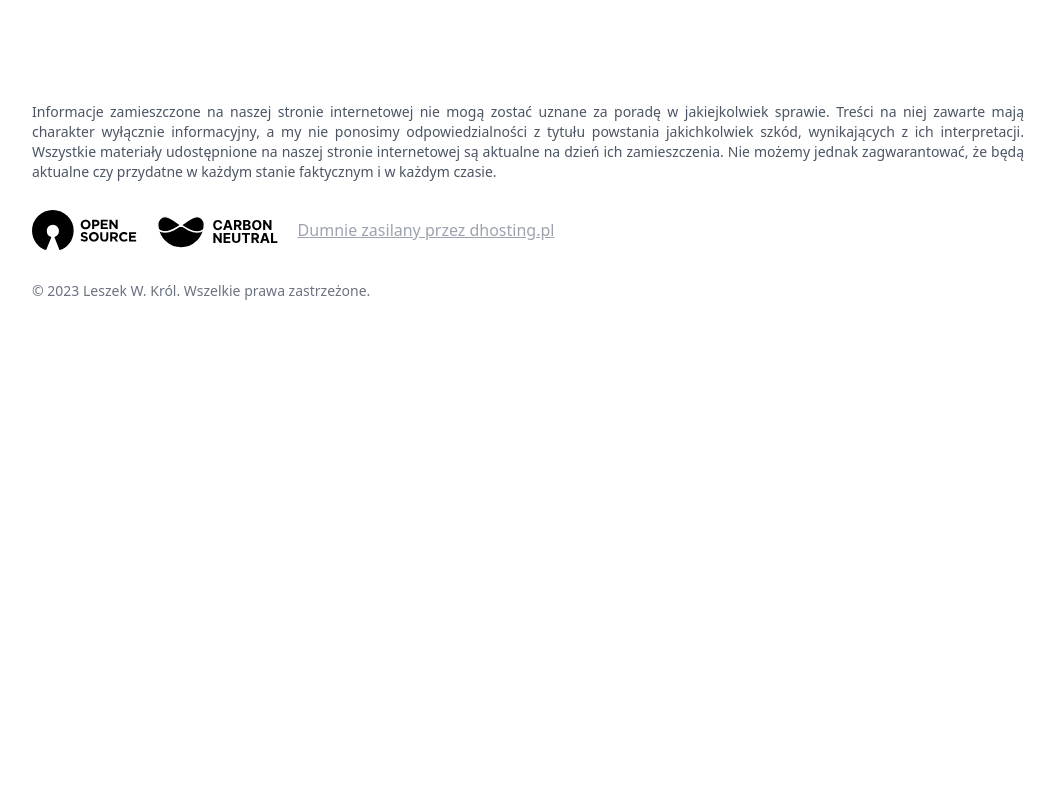
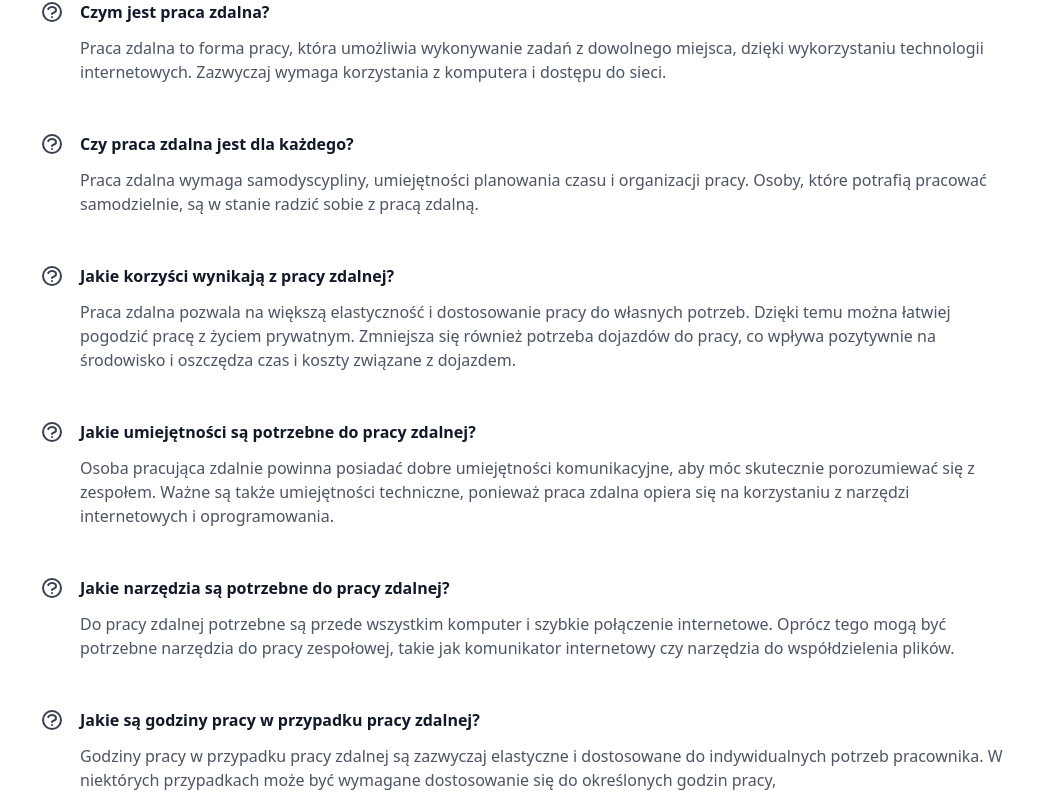
Before and after one commit to leszekkrol/4dnipracy.pl, a Nuxt app: page /faq in a window 1280 px wide. Shown: the part 774-1580 px from the top of the page, without its empty margins (112-1167 px from the left). Before the commit the page ends 1172 px from the top, so only its background shows below. Built offline with nearby package versions, Linux system fonts and the light colour scheme; no server answers.

Commit message:
:construction: Working on FAQu

```diff
--- a/pages/faq.vue
+++ b/pages/faq.vue
@@ -1,8 +1,101 @@
 <template>
-  <div>
-    <h2 class="mb-5 text-3xl md:text-4xl font-bold tracking-tight">FAQu</h2>
-    <p class="leading-30 xs:leading-22">
-      W budowie
-    </p>
-  </div>
+  <section class="px-4 mx-auto max-w-7xl md:px-2">
+    <h1 class="mb-12 text-xl font-bold text-left md:text-3xl md:text-center">Najczęściej zadawane pytania</h1>
+    <div class="flex items-start justify-start mb-12">
+      <svg fill="none" viewBox="0 0 24 24" stroke="currentColor" class="flex-none w-6 h-6 mr-4 text-gray-700" aria-hidden="true">
+        <path
+          stroke-linecap="round"
+          stroke-linejoin="round"
+          stroke-width="2"
+          d="M8.228 9c.549-1.165 2.03-2 3.772-2 2.21 0 4 1.343 4 3 0 1.4-1.278 2.575-3.006 2.907-.542.104-.994.54-.994 1.093m0 3h.01M21 12a9 9 0 11-18 0 9 9 0 0118 0z"
+        ></path>
+      </svg>
+      <div>
+        <p class="mt-0 mb-3 font-semibold text-gray-900">Czym jest praca zdalna?</p>
+        <p class="text-gray-600">
+          Praca zdalna to forma pracy, która umożliwia wykonywanie zadań z dowolnego miejsca, dzięki wykorzystaniu technologii internetowych. Zazwyczaj wymaga korzystania z komputera i dostępu do sieci.
+        </p>
+      </div>
+    </div>
+    <div class="flex items-start justify-start mb-12">
+      <svg fill="none" viewBox="0 0 24 24" stroke="currentColor" class="flex-none w-6 h-6 mr-4 text-gray-700" aria-hidden="true">
+        <path
+          stroke-linecap="round"
+          stroke-linejoin="round"
+          stroke-width="2"
+          d="M8.228 9c.549-1.165 2.03-2 3.772-2 2.21 0 4 1.343 4 3 0 1.4-1.278 2.575-3.006 2.907-.542.104-.994.54-.994 1.093m0 3h.01M21 12a9 9 0 11-18 0 9 9 0 0118 0z"
+        ></path>
+      </svg>
+      <div>
+        <p class="mt-0 mb-3 font-semibold text-gray-900">Czy praca zdalna jest dla każdego?</p>
+        <p class="text-gray-600">
+          Praca zdalna wymaga samodyscypliny, umiejętności planowania czasu i organizacji pracy. Osoby, które potrafią pracować samodzielnie, są w stanie radzić sobie z pracą zdalną.
+        </p>
+      </div>
+    </div>
+    <div class="flex items-start justify-start mb-12">
+      <svg fill="none" viewBox="0 0 24 24" stroke="currentColor" class="flex-none w-6 h-6 mr-4 text-gray-700" aria-hidden="true">
+        <path
+          stroke-linecap="round"
+          stroke-linejoin="round"
+          stroke-width="2"
+          d="M8.228 9c.549-1.165 2.03-2 3.772-2 2.21 0 4 1.343 4 3 0 1.4-1.278 2.575-3.006 2.907-.542.104-.994.54-.994 1.093m0 3h.01M21 12a9 9 0 11-18 0 9 9 0 0118 0z"
+        ></path>
+      </svg>
+      <div>
+        <p class="mt-0 mb-3 font-semibold text-gray-900">Jakie korzyści wynikają z pracy zdalnej?</p>
+        <p class="text-gray-600">
+          Praca zdalna pozwala na większą elastyczność i dostosowanie pracy do własnych potrzeb. Dzięki temu można łatwiej pogodzić pracę z życiem prywatnym. Zmniejsza się również potrzeba dojazdów do pracy, co wpływa pozytywnie na środowisko i oszczędza czas i koszty związane z dojazdem.
+        </p>
+      </div>
+    </div>
+    <div class="flex items-start justify-start mb-12">
+      <svg fill="none" viewBox="0 0 24 24" stroke="currentColor" class="flex-none w-6 h-6 mr-4 text-gray-700" aria-hidden="true">
+        <path
+          stroke-linecap="round"
+          stroke-linejoin="round"
+          stroke-width="2"
+          d="M8.228 9c.549-1.165 2.03-2 3.772-2 2.21 0 4 1.343 4 3 0 1.4-1.278 2.575-3.006 2.907-.542.104-.994.54-.994 1.093m0 3h.01M21 12a9 9 0 11-18 0 9 9 0 0118 0z"
+        ></path>
+      </svg>
+      <div>
+        <p class="mt-0 mb-3 font-semibold text-gray-900">Jakie umiejętności są potrzebne do pracy zdalnej?</p>
+        <p class="text-gray-600">
+          Osoba pracująca zdalnie powinna posiadać dobre umiejętności komunikacyjne, aby móc skutecznie porozumiewać się z zespołem. Ważne są także umiejętności techniczne, ponieważ praca zdalna opiera się na korzystaniu z narzędzi internetowych i oprogramowania.
+        </p>
+      </div>
+    </div>
+    <div class="flex items-start justify-start mb-12">
+      <svg fill="none" viewBox="0 0 24 24" stroke="currentColor" class="flex-none w-6 h-6 mr-4 text-gray-700" aria-hidden="true">
+        <path
+          stroke-linecap="round"
+          stroke-linejoin="round"
+          stroke-width="2"
+          d="M8.228 9c.549-1.165 2.03-2 3.772-2 2.21 0 4 1.343 4 3 0 1.4-1.278 2.575-3.006 2.907-.542.104-.994.54-.994 1.093m0 3h.01M21 12a9 9 0 11-18 0 9 9 0 0118 0z"
+        ></path>
+      </svg>
+      <div>
+        <p class="mt-0 mb-3 font-semibold text-gray-900">Jakie narzędzia są potrzebne do pracy zdalnej?</p>
+        <p class="text-gray-600">
+          Do pracy zdalnej potrzebne są przede wszystkim komputer i szybkie połączenie internetowe. Oprócz tego mogą być potrzebne narzędzia do pracy zespołowej, takie jak komunikator internetowy czy narzędzia do współdzielenia plików.
+        </p>
+      </div>
+    </div>
+    <div class="flex items-start justify-start mb-12">
+      <svg fill="none" viewBox="0 0 24 24" stroke="currentColor" class="flex-none w-6 h-6 mr-4 text-gray-700" aria-hidden="true">
+        <path
+          stroke-linecap="round"
+          stroke-linejoin="round"
+          stroke-width="2"
+          d="M8.228 9c.549-1.165 2.03-2 3.772-2 2.21 0 4 1.343 4 3 0 1.4-1.278 2.575-3.006 2.907-.542.104-.994.54-.994 1.093m0 3h.01M21 12a9 9 0 11-18 0 9 9 0 0118 0z"
+        ></path>
+      </svg>
+      <div>
+        <p class="mt-0 mb-3 font-semibold text-gray-900">Jakie są godziny pracy w przypadku pracy zdalnej?</p>
+        <p class="text-gray-600">
+          Godziny pracy w przypadku pracy zdalnej są zazwyczaj elastyczne i dostosowane do indywidualnych potrzeb pracownika. W niektórych przypadkach może być wymagane dostosowanie się do określonych godzin pracy,
+        </p>
+      </div>
+    </div>
+  </section>
 </template>
```
